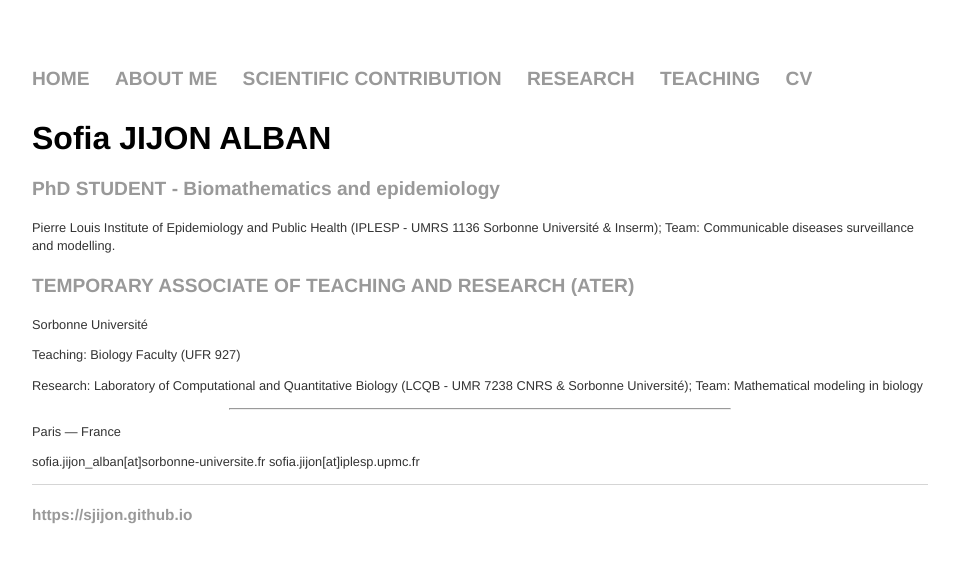
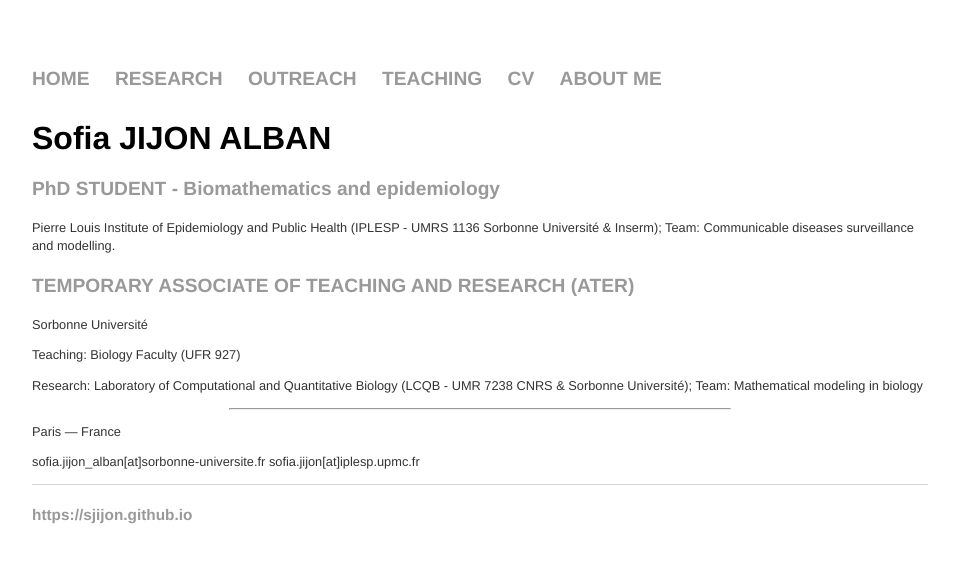
Before and after one commit to sjijon/sjijon.github.io, a Jekyll site: the page built from index.html, in a window 1280 px wide. Shown: the top 563 px of the page, without its empty margins (160-1114 px from the left). Built offline with Jekyll 4.4.1, drawn with Linux system fonts in a browser that asks for light colours.

Commit message:
Update default.html

```diff
--- a/_layouts/default.html
+++ b/_layouts/default.html
@@ -9,11 +9,11 @@
 		<nav>
     		<ul>
         		<li><a href="/">HOME</a></li>
-        		<li><a href="/about">ABOUT ME</a></li>
-	        	<li><a href="/publications">SCIENTIFIC CONTRIBUTION</a></li>
         		<li><a href="/research">RESEARCH</a></li>
+	        	<li><a href="/outreach">OUTREACH</a></li>
         		<li><a href="/teaching">TEACHING</a></li>
         		<li><a href="/cv">CV</a></li>
+        		<li><a href="/about">ABOUT ME</a></li>
     		</ul>
 		</nav>
 
```
